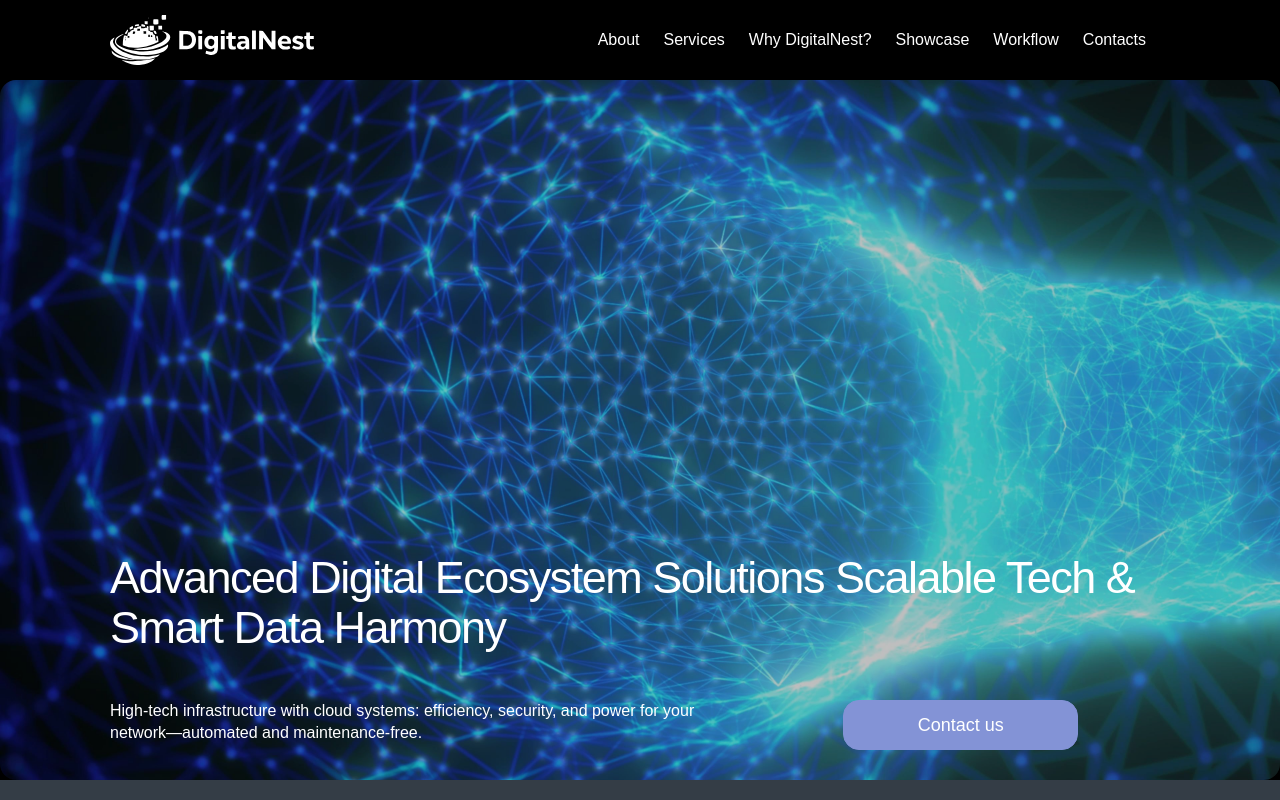
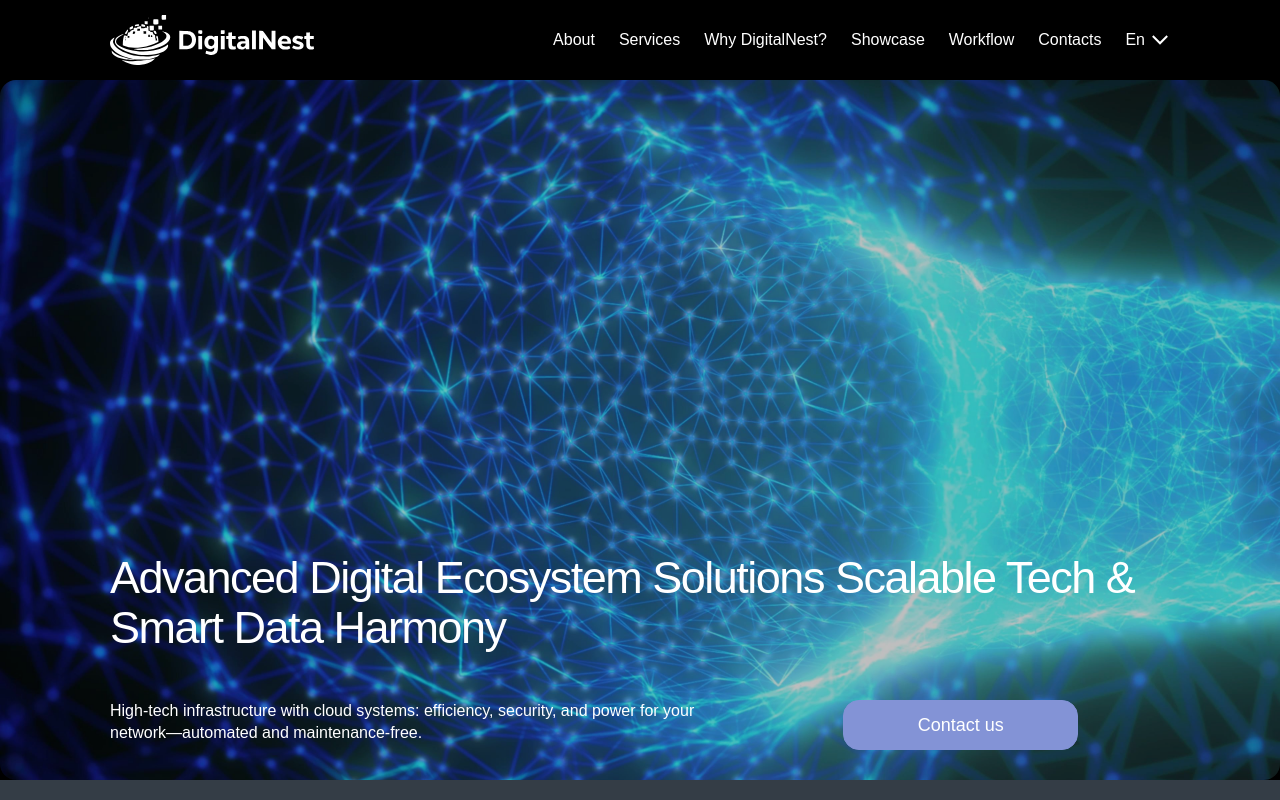
Before and after one commit to Eugene-Stone/DigitalNest, a React (Vite) app: page / in a window 1280 px wide. Shown: the top 800 px of the page. Built offline with nearby package versions, Linux system fonts and the light colour scheme; data requests are answered from the project's data file; a web font is replaced by a local one.

Commit message:
add language context

```diff
--- a/src/Layout.jsx
+++ b/src/Layout.jsx
@@ -3,10 +3,11 @@ import ReloadToTop from './utils/ReloadToTop';
 import Header from './components/Header/Header';
 import Footer from './components/Footer/Footer';
 import ButtonScrollTop from './components/ButtonScrollTop/ButtonScrollTop';
+import LanguageProvider from './context/LanguageContext';
 
 export default function Layout() {
 	return (
-		<>
+		<LanguageProvider>
 			<ReloadToTop />
 			<Header />
 
@@ -25,6 +26,6 @@ export default function Layout() {
 
 			<Footer />
 			<ButtonScrollTop />
-		</>
+		</LanguageProvider>
 	);
 }
--- a/src/components/Header/Header.jsx
+++ b/src/components/Header/Header.jsx
@@ -1,9 +1,16 @@
 import { useState, useEffect, useRef } from 'react';
 import { NavLink } from 'react-router';
 import { ScrollToSectionLink } from '../ScrollToSectionLink/ScrollToSectionLink';
+import useLanguageContext from '../../context/useLanguageContext.js';
 
 export default function Header() {
 	const [menuIsOpen, setMenuIsOpen] = useState(false);
+
+	const { currentLang, setCurrentLang } = useLanguageContext();
+
+	// console.log(currentLang);
+
+	const langList = ['En', 'Ru'];
 
 	const handleToggleMenu = () => {
 		setMenuIsOpen(!menuIsOpen);
@@ -109,6 +116,45 @@ export default function Header() {
 								</div>
 							</nav>
 
+							<ul className="head-sett">
+								<li className="lang-choose hover-dropdown ">
+									<div className="hover-dropdown-btn">
+										<span>{currentLang}</span>
+										<i className="hover-dropdown-ic">
+											<svg
+												width={24}
+												height={25}
+												viewBox="0 0 24 25"
+												fill="none"
+												xmlns="http://www.w3.org/2000/svg">
+												<path
+													d="M3.87039 6.66504L2.10039 8.43504L12.0004 18.335L21.9004 8.43504L20.1304 6.66504L12.0004 14.795L3.87039 6.66504V6.66504Z"
+													fill="currentColor"
+												/>
+											</svg>
+										</i>
+									</div>
+									<div className="lang-lst hover-dropdown-box">
+										<div className="hover-dropdown-inner">
+											<ul>
+												{langList.map((langItem, index) => {
+													return (
+														<li key={langItem}>
+															<button
+																onClick={() =>
+																	setCurrentLang(langItem)
+																}>
+																{langItem}
+															</button>
+														</li>
+													);
+												})}
+											</ul>
+										</div>
+									</div>
+								</li>
+							</ul>
+
 							<button
 								className={`toggle-btn ${menuIsOpen ? 'on' : ''}`}
 								onClick={handleToggleMenu}>
--- /dev/null
+++ b/src/context/LanguageContext.jsx
@@ -0,0 +1,27 @@
+import { createContext, useState, useEffect } from 'react';
+
+const LanguageContext = createContext(null);
+
+export default function LanguageProvider({ children }) {
+	const [currentLang, setCurrentLang] = useState(() => {
+		const savedLang = localStorage.getItem('lang');
+
+		return savedLang ? JSON.parse(savedLang) : 'En';
+	});
+
+	useEffect(() => {
+		localStorage.setItem('lang', JSON.stringify(currentLang));
+	}, [currentLang]);
+
+	useEffect(() => {
+		document.documentElement.lang = currentLang.toLowerCase();
+	}, [currentLang]);
+
+	return (
+		<LanguageContext.Provider value={{ currentLang, setCurrentLang }}>
+			{children}
+		</LanguageContext.Provider>
+	);
+}
+
+export { LanguageContext };
--- /dev/null
+++ b/src/context/useLanguageContext.js
@@ -0,0 +1,13 @@
+import { useContext } from "react";
+import { LanguageContext } from "./LanguageContext";
+
+
+export default function useLanguageContext() {
+	const context = useContext(LanguageContext);
+
+	if (!context) {
+		throw new Error("Error lang");
+
+	}
+	return context;
+}
--- a/src/styles/_header.sass
+++ b/src/styles/_header.sass
@@ -37,10 +37,11 @@ body
 	z-index: 100
 	//display: block
 	display: inline-flex
-	.arr-dn-ic
+	.hover-dropdown-ic
 		transition: .2s
+		margin-left: 10px
 
-	&.hover
+	&:hover
 		overflow: visible
 		z-index: 110
 
@@ -48,6 +49,11 @@ body
 			color: $main
 			transform: rotateX(180deg)
 
+		.hover-dropdown-box
+			margin-top: 0
+			opacity: 1
+			overflow: visible
+			max-height: none
 
 .hover-dropdown-btn
 	cursor: default
@@ -93,7 +99,7 @@ body
 		color: $main
 
 .hover-dropdown-inner
-	background-color: $light
+	background-color: $main
 	box-shadow: 0px 4px 4px 0px rgba(0, 0, 0, 0.25)
 	line-height: 1.3
 	padding-top: 0.8rem
@@ -101,15 +107,19 @@ body
 	li
 		margin-bottom: 0.8rem
 
+	button
+		appearance: none
+		cursor: pointer
+		border: none
+		background-color: $tr
+		color: #fff
+		display: block
+		width: 100%
+		&:hover
+			background-color: $accent
 
 
 
-.hover
-	.hover-dropdown-box
-		margin-top: 0
-		opacity: 1
-		overflow: visible
-		max-height: none
 
 
 
```
